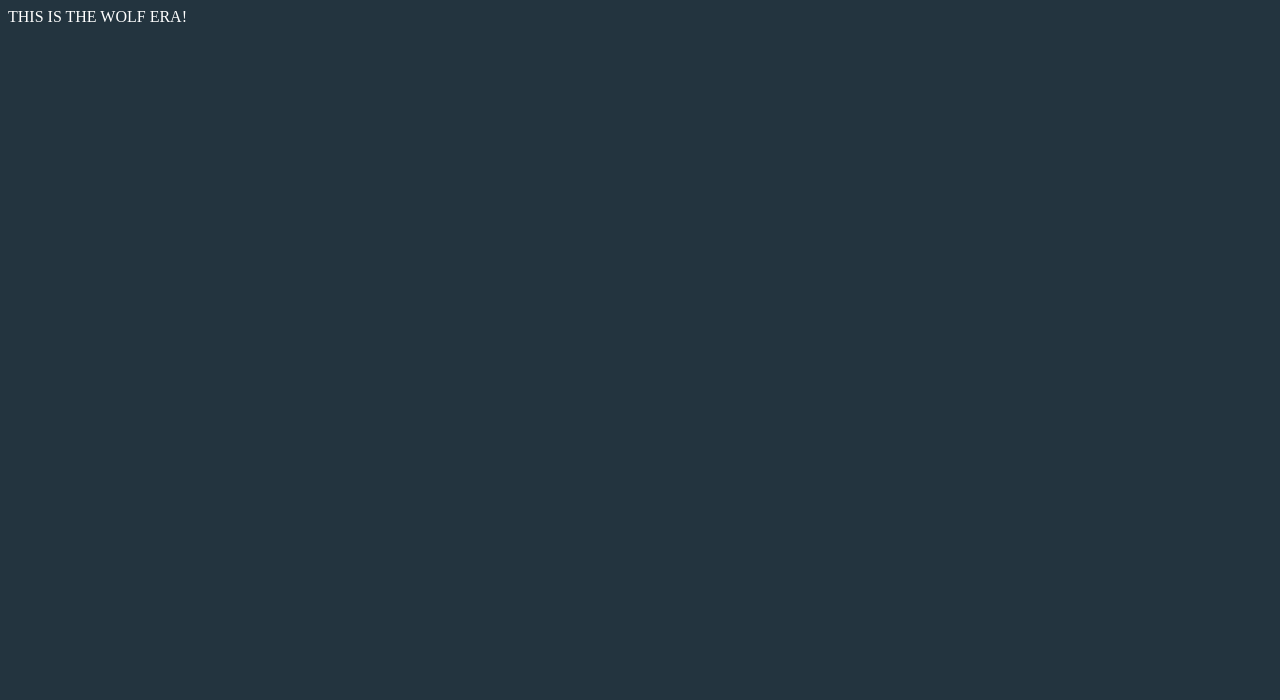
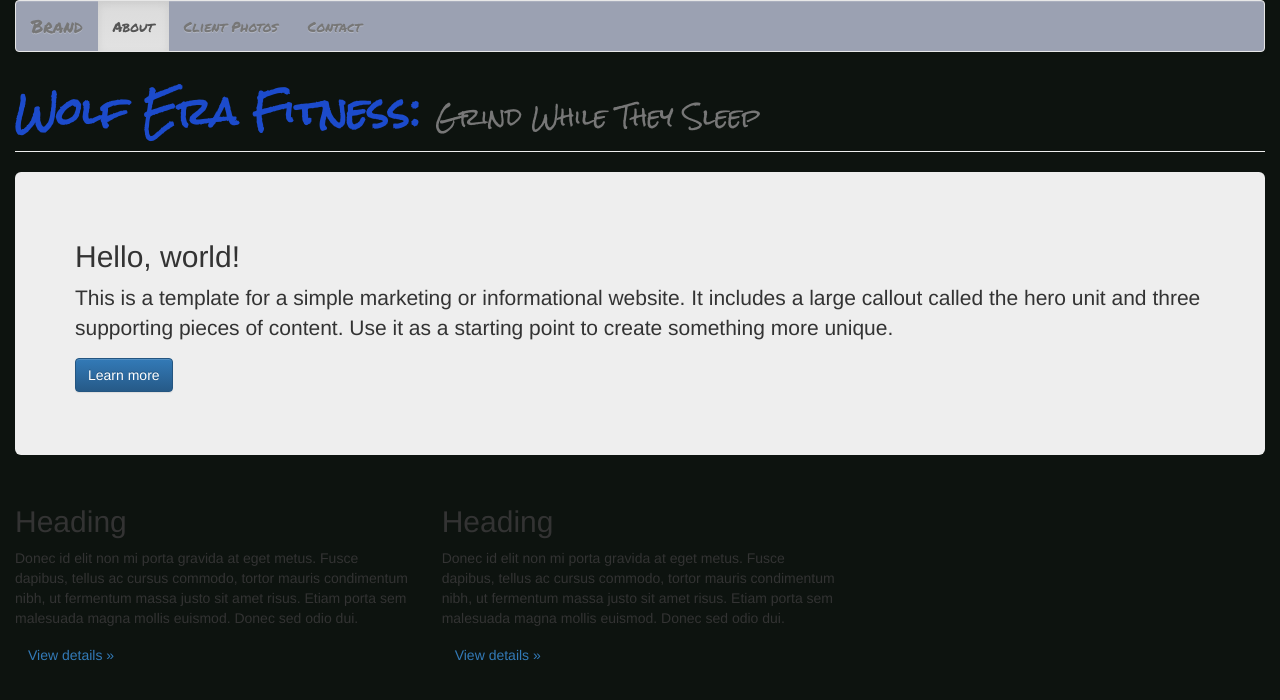
Before and after one commit to WolfEra/WolfEra.github.io, a website: page index.html in a window 1280 px wide. Drawn offline with nearby package versions, Linux system fonts and the light colour scheme; a web font is replaced by a local one.

Commit message:
updates color scheme

```diff
--- a/index.html
+++ b/index.html
@@ -4,10 +4,128 @@
     <meta charset="UTF-8">
     <meta name="viewport" content="width=device-width, initial-scale=1.0">
     <meta http-equiv="X-UA-Compatible" content="ie=edge">
-    <LINK href="styles.css" rel="stylesheet" type="text/css">
+    <!-- <LINK href="styles.css" rel="stylesheet" type="text/css"> -->
+    <link href="https://fonts.googleapis.com/css?family=Markazi+Text|Permanent+Marker|Rock+Salt" rel="stylesheet">
+    <script src="https://code.jquery.com/jquery-3.3.1.min.js"></script>
+    <!-- Latest compiled and minified CSS -->
+    <link rel="stylesheet" href="https://maxcdn.bootstrapcdn.com/bootstrap/3.3.7/css/bootstrap.min.css" integrity="sha384-BVYiiSIFeK1dGmJRAkycuHAHRg32OmUcww7on3RYdg4Va+PmSTsz/K68vbdEjh4u" crossorigin="anonymous">
+
+    <!-- Optional theme -->
+    <link rel="stylesheet" href="https://maxcdn.bootstrapcdn.com/bootstrap/3.3.7/css/bootstrap-theme.min.css" integrity="sha384-rHyoN1iRsVXV4nD0JutlnGaslCJuC7uwjduW9SVrLvRYooPp2bWYgmgJQIXwl/Sp" crossorigin="anonymous">
+
+    <!-- Latest compiled and minified JavaScript -->
+    <script src="https://maxcdn.bootstrapcdn.com/bootstrap/3.3.7/js/bootstrap.min.js" integrity="sha384-Tc5IQib027qvyjSMfHjOMaLkfuWVxZxUPnCJA7l2mCWNIpG9mGCD8wGNIcPD7Txa" crossorigin="anonymous"></script>
+    <link rel="shortcut icon" href="/favicon.ico" type="image/x-icon">
+<link rel="icon" href="/favicon.ico" type="image/x-icon">
     <title>Wolf Era</title>
+    <style>
+    body{
+        background: #0D130F;
+    }
+    h1{
+        font-weight: bold;
+        color: #1c4bcc;
+        font-family: 'Rock Salt', cursive;
+    }
+    small{
+        color: #9BA1B2;
+    }
+    .navbar{
+        background:  #9BA1B2;
+        font-family: 'Permanent Marker', cursive;
+    }
+
+    </style>
 </head>
 <body>
-    THIS IS THE WOLF ERA!
+
+   <div class="container-fluid">
+	<div class="row">
+		<div class="col-md-12">
+            <nav class="navbar navbar-default">
+                <!-- Brand and toggle get grouped for better mobile display -->
+                <div class="navbar-header">
+                    <button type="button" data-target="#navbarCollapse" data-toggle="collapse" class="navbar-toggle">
+                        <span class="sr-only">Toggle navigation</span>
+                        <span class="icon-bar"></span>
+                        <span class="icon-bar"></span>
+                        <span class="icon-bar"></span>
+                    </button>
+                    <a href="#" class="navbar-brand">Brand</a>
+                </div>
+                <!-- Collection of nav links and other content for toggling -->
+                <div id="navbarCollapse" class="collapse navbar-collapse">
+                    <ul class="nav navbar-nav">
+                        <li class="active"><a href="#">About</a></li>
+                        <li><a href="before-and-after.html">Client Photos</a></li>
+                        <li><a href="#">Contact</a></li>
+                    </ul>
+                    <!-- <ul class="nav navbar-nav navbar-right">
+                        <li><a href="#">Login</a></li>
+                    </ul> -->
+                </div>
+            </nav>
+
+			<div class="page-header">
+                <h1>Wolf Era Fitness: <small>Grind While They Sleep</small></h1>
+
+			</div>
+			<div class="jumbotron">
+				<h2>
+					Hello, world!
+				</h2>
+				<p>
+					This is a template for a simple marketing or informational website. It includes a large callout called the hero unit and three supporting pieces of content. Use it as a starting point to create something more unique.
+				</p>
+				<p>
+					<a class="btn btn-primary btn-large" href="#">Learn more</a>
+				</p>
+			</div>
+		</div>
+	</div>
+	<div class="row">
+		<div class="col-md-4">
+			<h2>
+				Heading
+			</h2>
+			<p>
+				Donec id elit non mi porta gravida at eget metus. Fusce dapibus, tellus ac cursus commodo, tortor mauris condimentum nibh, ut fermentum massa justo sit amet risus. Etiam porta sem malesuada magna mollis euismod. Donec sed odio dui.
+			</p>
+			<p>
+				<a class="btn" href="#">View details »</a>
+			</p>
+		</div>
+		<div class="col-md-4">
+			<h2>
+				Heading
+			</h2>
+			<p>
+				Donec id elit non mi porta gravida at eget metus. Fusce dapibus, tellus ac cursus commodo, tortor mauris condimentum nibh, ut fermentum massa justo sit amet risus. Etiam porta sem malesuada magna mollis euismod. Donec sed odio dui.
+			</p>
+			<p>
+				<a class="btn" href="#">View details »</a>
+			</p>
+		</div>
+		<div class="col-md-4">
+		</div>
+	</div>
+</div>
+
+
+
+
+
+
+
+
+
+
+
+
+
+
+
+
+
 </body>
 </html>
--- a/package.json
+++ b/package.json
@@ -4,6 +4,7 @@
   "description": "Wolf Era Fitness",
   "main": "server.js",
   "scripts": {
+    "start": "node server.js",
     "test": "echo \"Error: no test specified\" && exit 1"
   },
   "repository": {
--- a/styles.css
+++ /dev/null
@@ -1,4 +0,0 @@
-body {
-    background-color: #23343f;
-    color: #ffffff;
-}
```
Also changed, not shown: public/before-and-after.html (added, +121 -0 lines), public/contact.html (added, +120 -0 lines), server.js (added, +8 -0 lines), favicon.ico (added).
